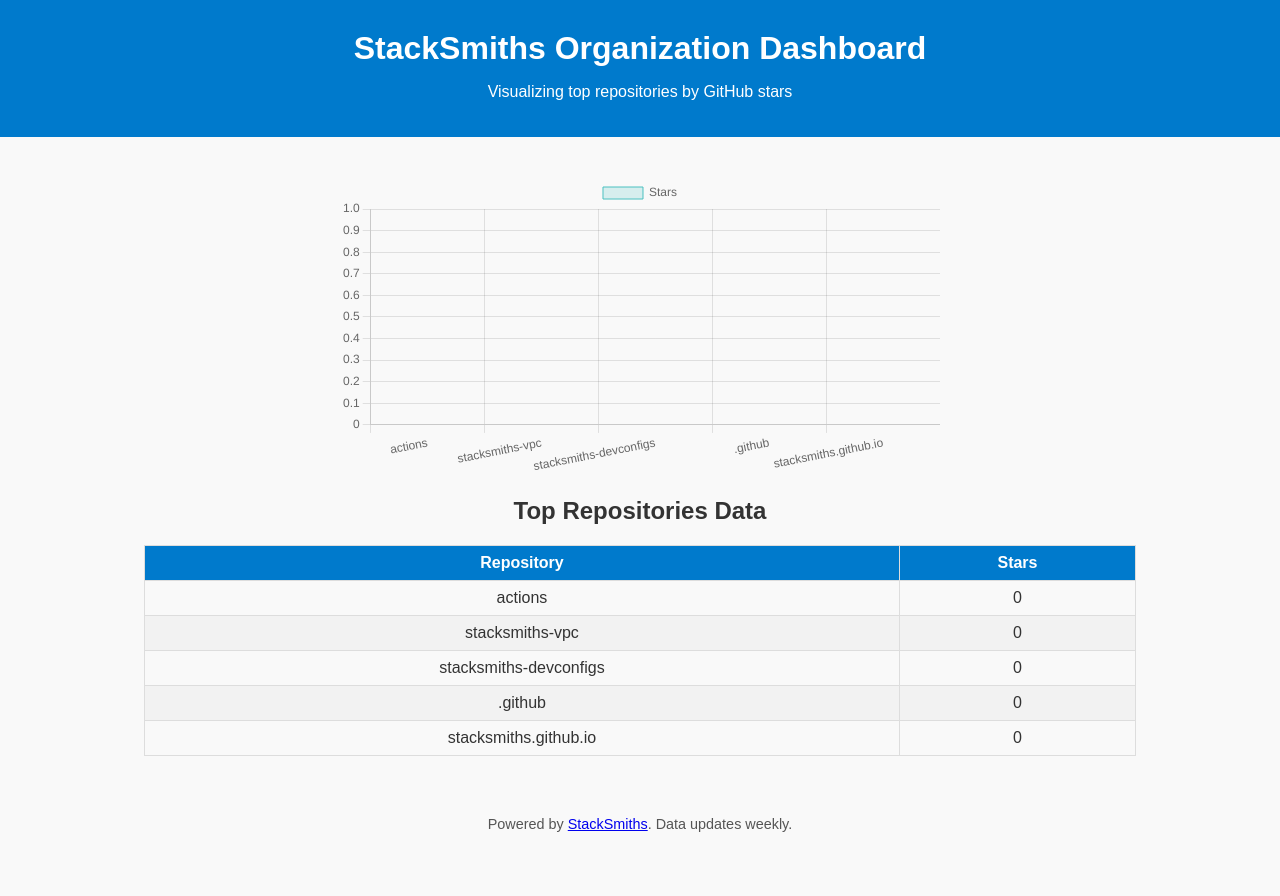
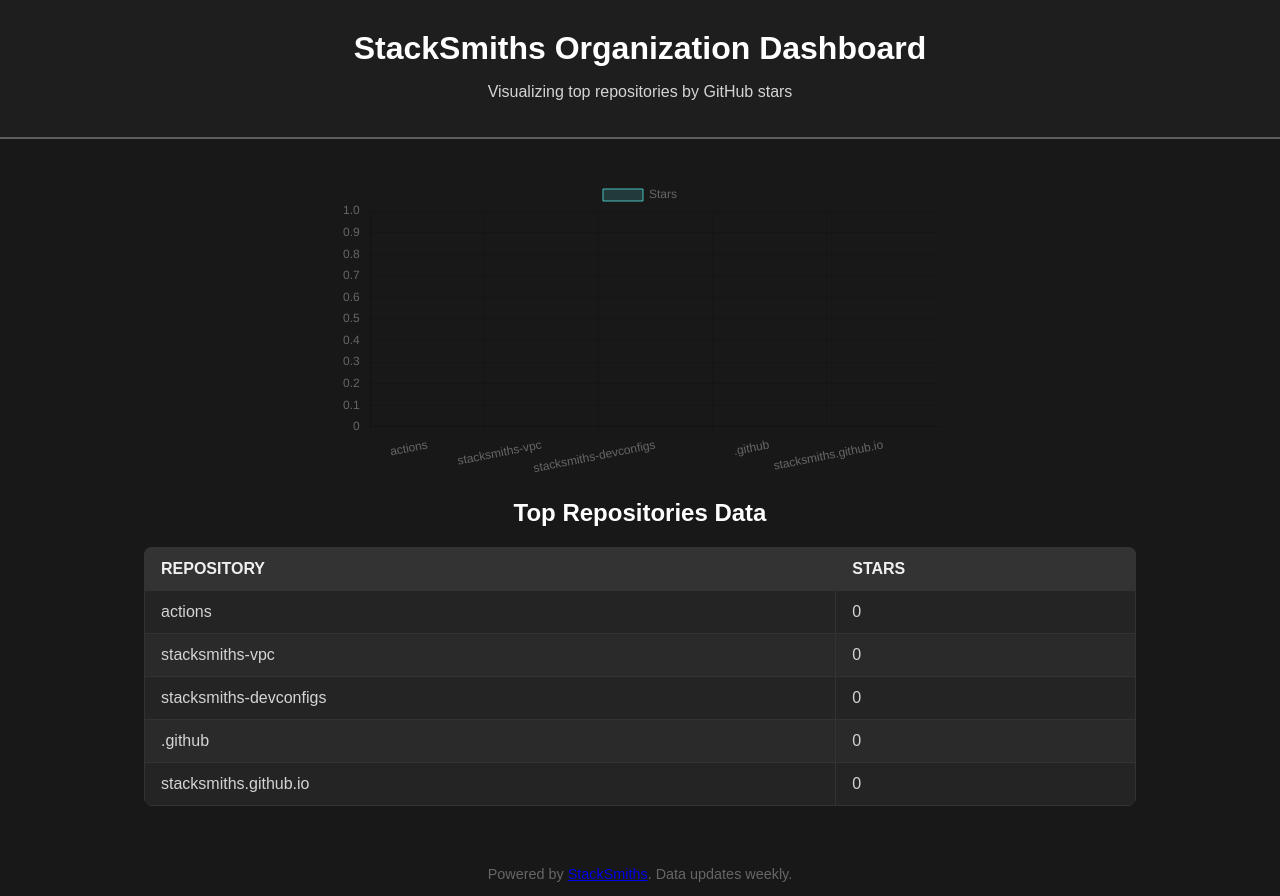
Before and after one commit to stacksmiths/stacksmiths.github.io, a plain HTML site: page index.html in a window 1280 px wide. Before the commit the page ends 846 px from the top, so only its background shows below. Drawn offline with nearby package versions, Linux system fonts and the light colour scheme.

Commit message:
feat: update style.css
enables grayish color page

```diff
--- a/style.css
+++ b/style.css
@@ -3,15 +3,16 @@ body {
     font-family: Arial, sans-serif;
     margin: 0;
     padding: 0;
-    background-color: #f9f9f9;
-    color: #333;
+    background-color: #181818; /* Deep dark gray */
+    color: #d4d4d4; /* Soft light gray for text */
     text-align: center;
 }
 
 header {
-    background-color: #007acc;
-    color: white;
+    background-color: #1e1e1e; /* Slightly lighter dark gray */
+    color: #d4d4d4;
     padding: 20px;
+    border-bottom: 2px solid #5e5e5e; /* Subtle gray highlight */
 }
 
 main {
@@ -20,6 +21,7 @@ main {
 
 h1, h2 {
     margin: 10px 0;
+    color: #ffffff; /* Bright white for headings */
 }
 
 /* Chart Section */
@@ -33,29 +35,38 @@ h1, h2 {
     margin: 20px auto;
     border-collapse: collapse;
     width: 80%;
+    background-color: #242424; /* Dark gray for table background */
+    color: #d4d4d4; /* Light gray text */
+    border-radius: 8px;
+    overflow: hidden;
 }
 
 #data-table th, #data-table td {
-    border: 1px solid #ddd;
-    padding: 8px;
+    border: 1px solid #333333; /* Subtle dark border */
+    padding: 12px 16px;
+    text-align: left;
 }
 
 #data-table th {
-    background-color: #007acc;
-    color: white;
+    background-color: #333333; /* Slightly lighter dark gray for headers */
+    color: #f0f0f0; /* Off-white text for headers */
+    font-weight: bold;
+    text-transform: uppercase;
 }
 
 #data-table tr:nth-child(even) {
-    background-color: #f2f2f2;
+    background-color: #2a2a2a; /* Slightly lighter for alternating rows */
 }
 
 #data-table tr:hover {
-    background-color: #ddd;
+    background-color: #3a3a3a; /* Hover effect with medium gray */
+    color: #ffffff; /* Bright white text on hover */
+    cursor: pointer;
 }
 
 /* Footer */
 footer {
     margin-top: 20px;
     font-size: 0.9em;
-    color: #555;
+    color: #666666; /* Muted gray for footer text */
 }
```
